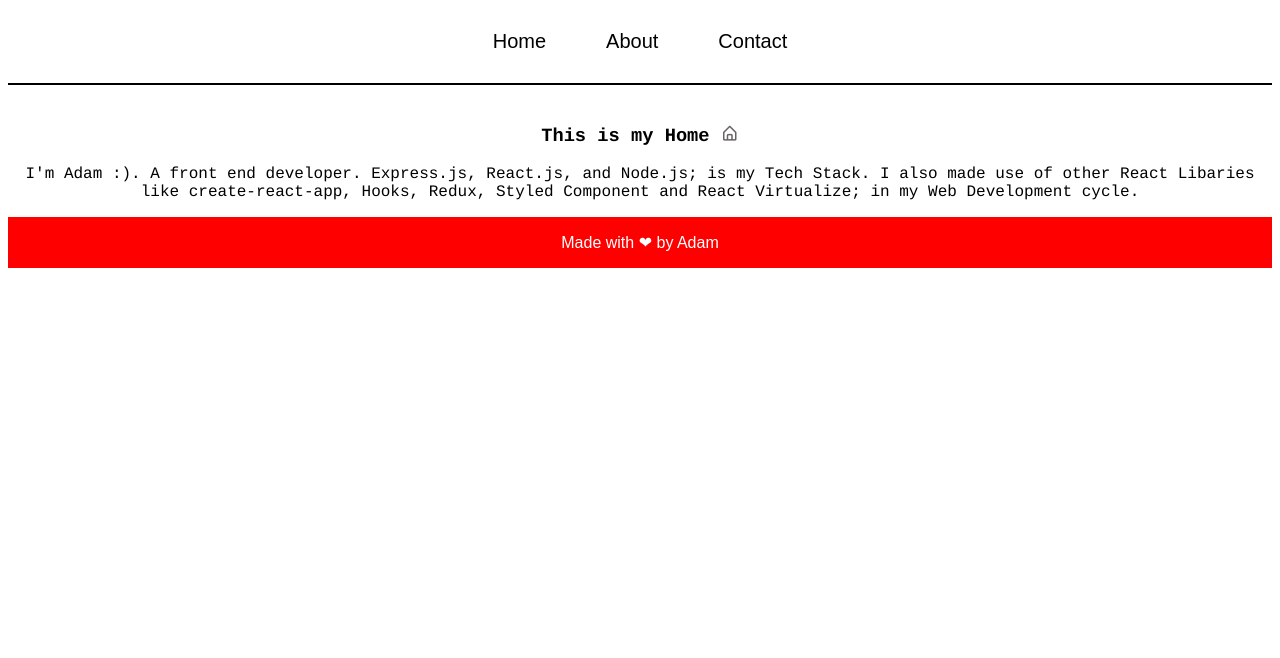
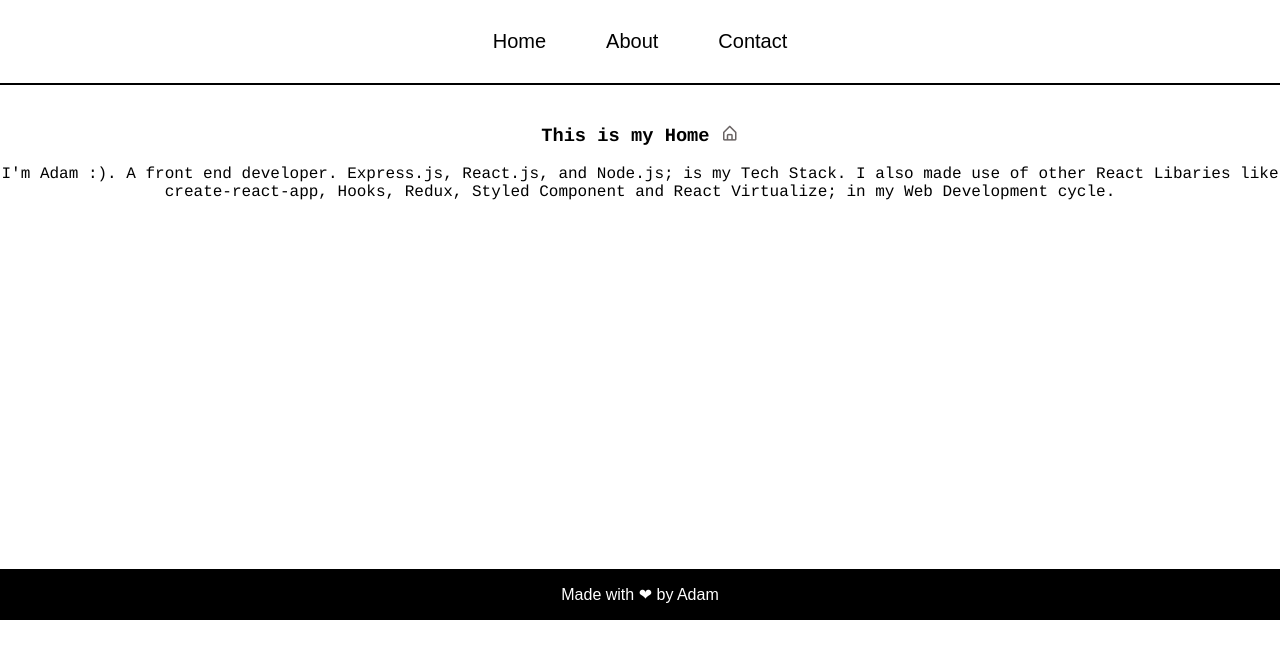
Before and after one commit to AdamJamiu/Simple-Tab-Menu, a plain HTML site: page index.html in a window 1280 px wide. Drawn offline with nearby package versions, Linux system fonts and the light colour scheme.

Commit message:
update.css

```diff
--- a/style.css
+++ b/style.css
@@ -1,5 +1,7 @@
 body {
     font-family: Arial, Helvetica, sans-serif;
+    margin: 0;
+    padding: 0;
 }
 
 ul {
@@ -69,6 +71,7 @@ footer{
     flex-direction: row;
     justify-content: center;
     align-items:flex-end;
-    background-color: red;
+    background-color: black;
     color: white;
+    margin-top: 22em;
 }
```
